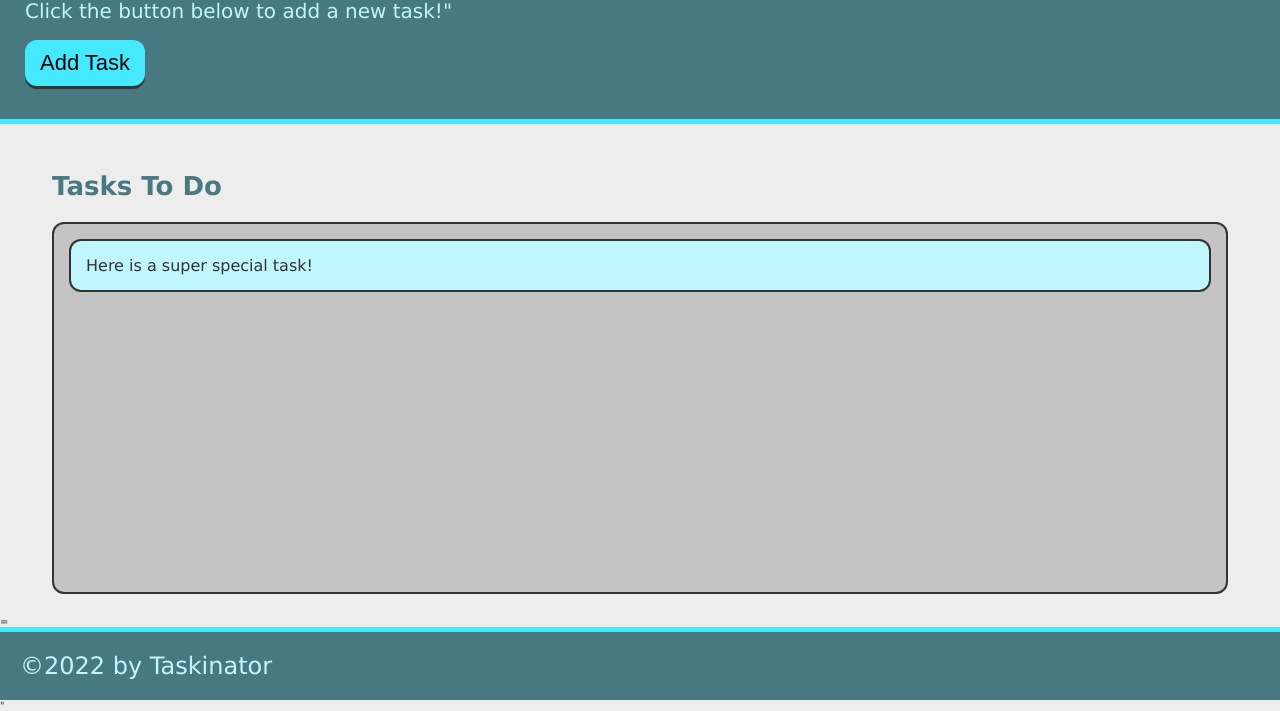
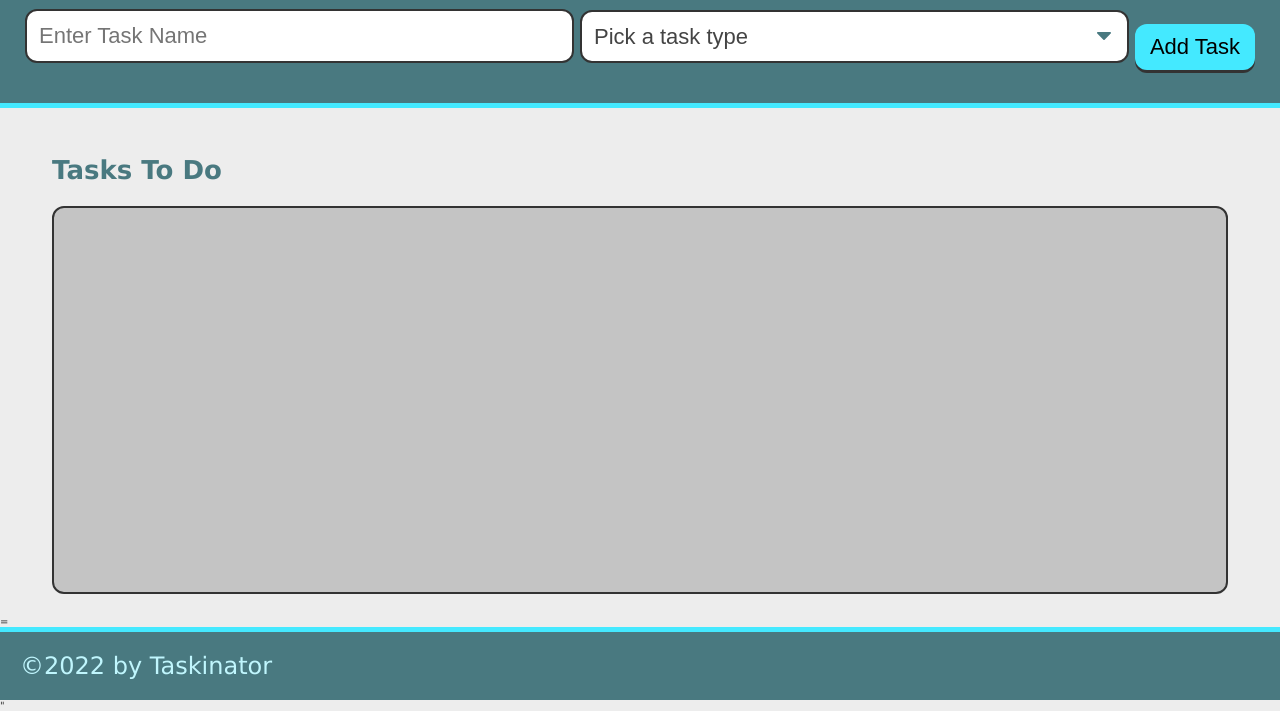
Before and after one commit to cjsmith011/Module1repo, a plain HTML site: page index.html in a window 1280 px wide. Shown: the part 89-800 px from the top of the page. Drawn offline with Linux system fonts and the light colour scheme.

Commit message:
updated initial tasking form

```diff
--- a/index.html
+++ b/index.html
@@ -10,8 +10,23 @@
 <body>
     <header>
         <h1 class="page-title">Taskinator</h1>
-        <p>Click the button below to add a new task!"</p>
-        <button class="btn" id="save-task">Add Task</button>
+        <form id="task-form">
+            <div class="form-group">
+                <input type="text" name="task-name" placeholder="Enter Task Name"/>
+            </div>
+            <div class="form-group">
+                <select name="task-type" class="select-dropdown">
+                    <option value="" disabled selected>Pick a task type</option>
+                    <option value="Print">Print</option>
+                    <option value="Web">Web</option>
+                    <option value="Mobile">Mobile</option>
+                </select>
+            </div>
+            <div>
+                <button class="btn" id="save-task">Add Task</button>
+            </div>
+        </form>
+
     </header>
 
     <main class="page-content">
@@ -19,7 +34,7 @@
             <h2 class="list-title">Tasks To Do</h2>
 
             <ul class="task-list" id="tasks-to-do">
-                <li class="task-item">Here is a super special task!</li>
+
             </ul>
         </section>
 
```
